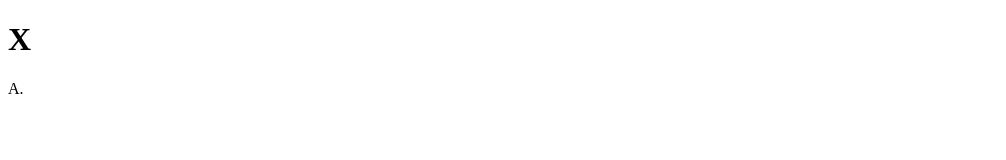
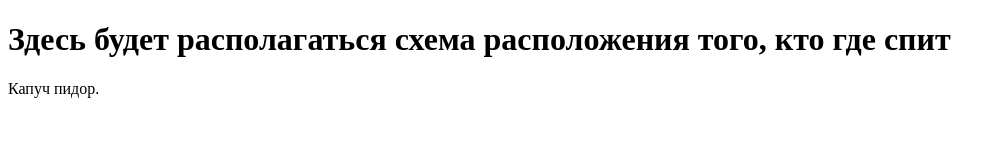
Before and after one commit to 9z4lyra/otnurok1, a plain HTML site: page index.html in a window 1280 px wide. Shown: the whole page, without its empty margins (0-1006 px from the left). Drawn offline with Linux system fonts and the light colour scheme.

Commit message:
Update index.html

```diff
--- a/index.html
+++ b/index.html
@@ -3,10 +3,10 @@
 <head>
     <meta charset="UTF-8">
     <meta name="viewport" content="width=device-width, initial-scale=1.0">
-    <title>ИлюХ</title>
+    <title>Отнурок</title>
 </head>
 <body>
-    <h1>Х</h1>
-    <p>А.</p>
+    <h1>Здесь будет располагаться схема расположения того, кто где спит</h1>
+    <p>Капуч пидор.</p>
 </body>
 </html>
```
